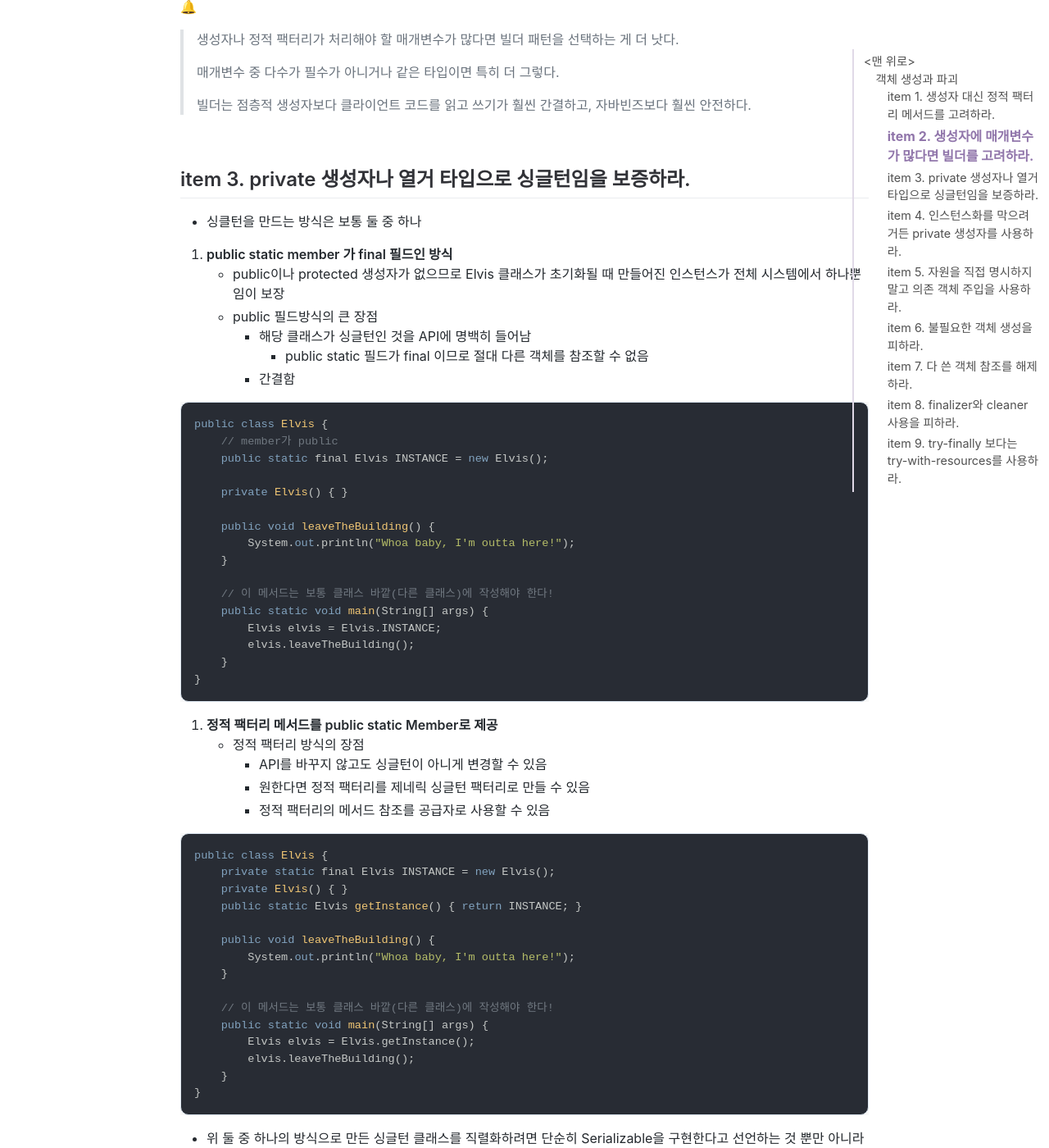
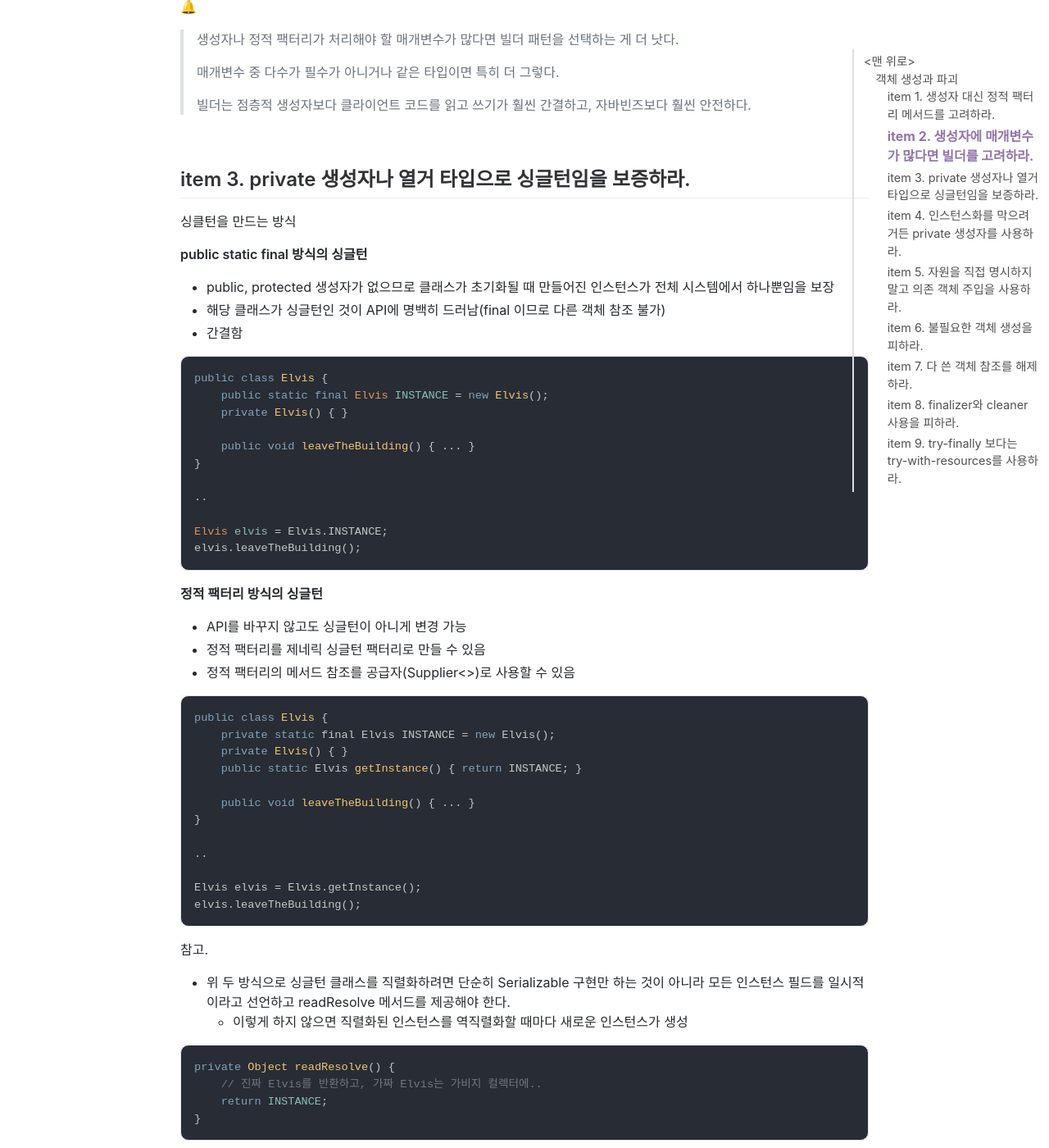
Before and after one commit to jihunparkme/jihunparkme.github.io, a Jekyll site: the page built from _posts/2023-04-07-Effective-Java-객체-생성과-파괴.md, in a window 1280 px wide and 1400 px high, scrolled down 2852 px. Shown: the whole window at 82% size. Built offline with Jekyll 4.4.1, drawn with Linux system fonts in a browser that asks for light colours; nearby versions of some CDN libraries; comment, search, counter and statistics services are not loaded; some of the changed text lies outside the part shown.

Commit message:
[EJ] item 3. private 생성자나 열거 타입으로 싱글턴임을 보증하라.

````diff
--- a/_posts/2023-04-07-Effective-Java-객체-생성과-파괴.md
+++ b/_posts/2023-04-07-Effective-Java-객체-생성과-파괴.md
@@ -110,39 +110,33 @@
 
 ## item 3. private 생성자나 열거 타입으로 싱글턴임을 보증하라.
 
-- 싱클턴을 만드는 방식은 보통 둘 중 하나
+싱클턴을 만드는 방식
 
-1. **public static member 가 final 필드인 방식**
-   - public이나 protected 생성자가 없으므로 Elvis 클래스가 초기화될 때 만들어진 인스턴스가 전체 시스템에서 하나뿐임이 보장
-   - public 필드방식의 큰 장점
-     - 해당 클래스가 싱글턴인 것을 API에 명백히 들어남
-       - public static 필드가 final 이므로 절대 다른 객체를 참조할 수 없음
-     - 간결함
+**public static final 방식의 싱글턴**
+
+- public, protected 생성자가 없으므로 클래스가 초기화될 때 만들어진 인스턴스가 전체 시스템에서 하나뿐임을 보장
+ - 해당 클래스가 싱글턴인 것이 API에 명백히 드러남(final 이므로 다른 객체 참조 불가)
+ - 간결함
 
 ```java
 public class Elvis {
-    // member가 public
     public static final Elvis INSTANCE = new Elvis();
-
     private Elvis() { }
 
-    public void leaveTheBuilding() {
-        System.out.println("Whoa baby, I'm outta here!");
-    }
+    public void leaveTheBuilding() { ... }
+}
 
-    // 이 메서드는 보통 클래스 바깥(다른 클래스)에 작성해야 한다!
-    public static void main(String[] args) {
-        Elvis elvis = Elvis.INSTANCE;
-        elvis.leaveTheBuilding();
-    }
-}
+..
+
+Elvis elvis = Elvis.INSTANCE;
+elvis.leaveTheBuilding();
 ```
 
-2. **정적 팩터리 메서드를 public static Member로 제공**
-   - 정적 팩터리 방식의 장점
-     - API를 바꾸지 않고도 싱글턴이 아니게 변경할 수 있음
-     - 원한다면 정적 팩터리를 제네릭 싱글턴 팩터리로 만들 수 있음
-     - 정적 팩터리의 메서드 참조를 공급자로 사용할 수 있음
+**정적 팩터리 방식의 싱글턴**
+
+- API를 바꾸지 않고도 싱글턴이 아니게 변경 가능
+- 정적 팩터리를 제네릭 싱글턴 팩터리로 만들 수 있음
+- 정적 팩터리의 메서드 참조를 공급자(Supplier<>)로 사용할 수 있음
 
 ```java
 public class Elvis {
@@ -150,20 +144,19 @@
     private Elvis() { }
     public static Elvis getInstance() { return INSTANCE; }
 
-    public void leaveTheBuilding() {
-        System.out.println("Whoa baby, I'm outta here!");
-    }
+    public void leaveTheBuilding() { ... }
+}
 
-    // 이 메서드는 보통 클래스 바깥(다른 클래스)에 작성해야 한다!
-    public static void main(String[] args) {
-        Elvis elvis = Elvis.getInstance();
-        elvis.leaveTheBuilding();
-    }
-}
+..
+
+Elvis elvis = Elvis.getInstance();
+elvis.leaveTheBuilding();
 ```
 
-- 위 둘 중 하나의 방식으로 만든 싱글턴 클래스를 직렬화하려면 단순히 Serializable을 구현한다고 선언하는 것 뿐만 아니라 모든 인스턴스 필드를 일시적이라고 선언하고 readResolve 메서드를 제공해야 한다.
-  - 이렇게 하지 않으면 직렬화된 인스턴스를 역직렬화할 때마다 새로운 인스턴스가 만들어 짐..
+참고.
+
+- 위 두 방식으로 싱글턴 클래스를 직렬화하려면 단순히 Serializable 구현만 하는 것이 아니라 모든 인스턴스 필드를 일시적이라고 선언하고 readResolve 메서드를 제공해야 한다.
+  - 이렇게 하지 않으면 직렬화된 인스턴스를 역직렬화할 때마다 새로운 인스턴스가 생성
 
 ```java
 private Object readResolve() {
@@ -172,26 +165,24 @@
 }
 ```
 
-3. 🔍**원소가 하나인 열거 타입을 선언**🔍
-   - public 필드 방식과 비슷하지만, 더 간결하고, 추가 노력 없이 직렬화가 가능.
-   - 아주 복잡한 직렬화 상황이나 리플렉션 공격에서도 제 2의 인스턴스가 생기는 일을 완벽하게 막아줌
-   - <u>*대부분 상황에서 원소가 하나뿐인 열거 타입이 싱글턴을 만드는 가장 좋은 방법*</u>
-   - 단, 만들려는 싱글턴이 Enum 이외의 클래스를 상속해야 한다면 이 방법은 사용할 수 없음.?
+**원소가 하나인 열거 타입을 선언**
+
+ - public 필드 방식과 비슷하지만, 더 간결하고, 추가 노력 없이 직렬화 가능.
+ - 아주 복잡한 직렬화 상황이나 리플렉션 공격에서도 제 2의 인스턴스가 생기는 일을 완벽하게 방어
+ - <u>*대부분 상황에서 원소가 하나뿐인 열거 타입이 싱글턴을 만드는 가장 좋은 방법*</u>
+ - 단, 만들려는 싱글턴이 Enum 이외의 클래스를 상속해야 한다면 이 방법은 사용할 수 없음.
 
 ```java
 public enum Elvis {
     INSTANCE;
 
-    public void leaveTheBuilding() {
-        System.out.println("기다려 자기야, 지금 나갈께!");
-    }
+    public void leaveTheBuilding() { ... }
+}
 
-    // 이 메서드는 보통 클래스 바깥(다른 클래스)에 작성해야 한다!
-    public static void main(String[] args) {
-        Elvis elvis = Elvis.INSTANCE;
-        elvis.leaveTheBuilding();
-    }
-}
+..
+
+Elvis elvis = Elvis.INSTANCE;
+elvis.leaveTheBuilding();
 ```
 
 <br>
````
